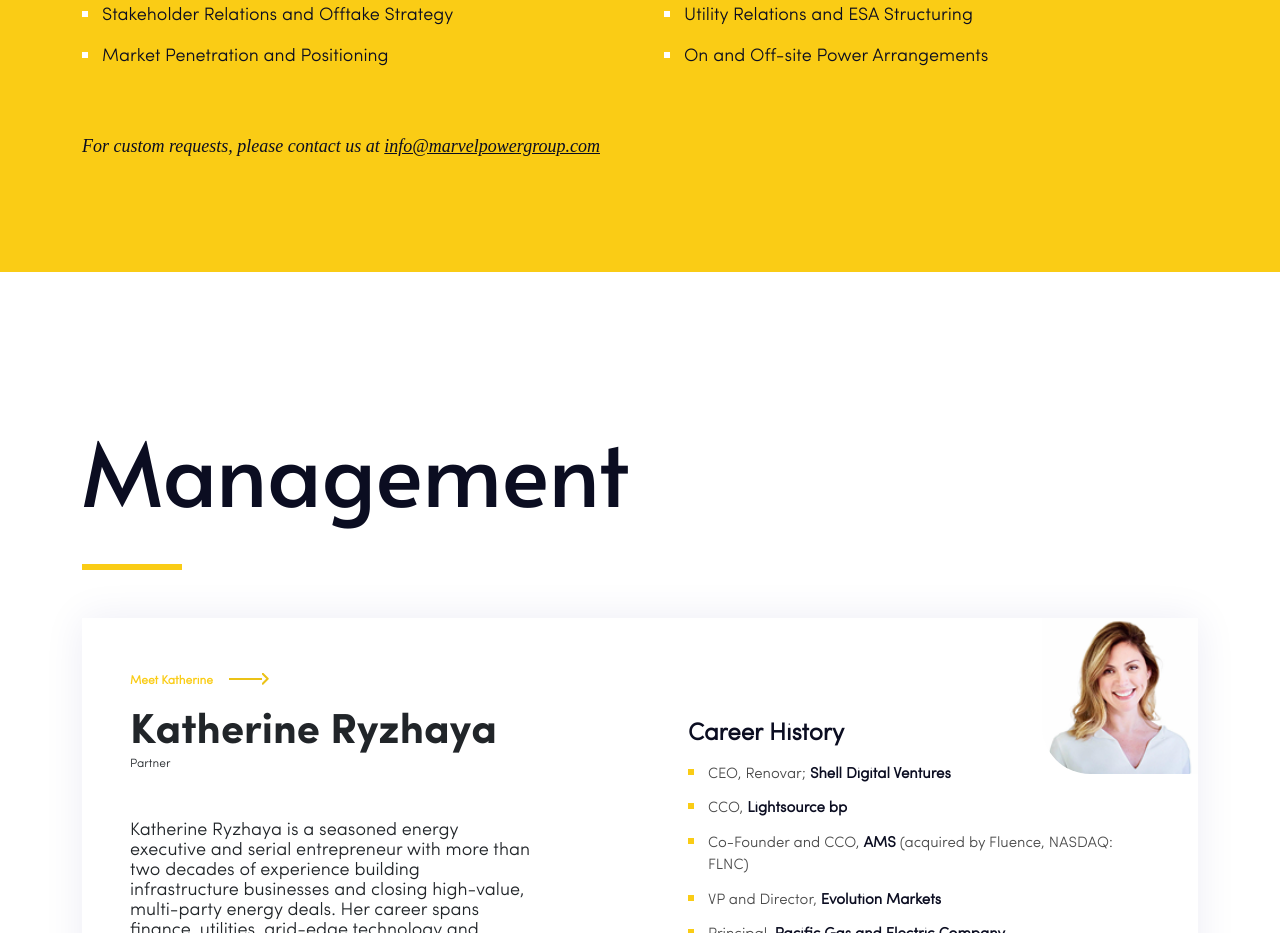
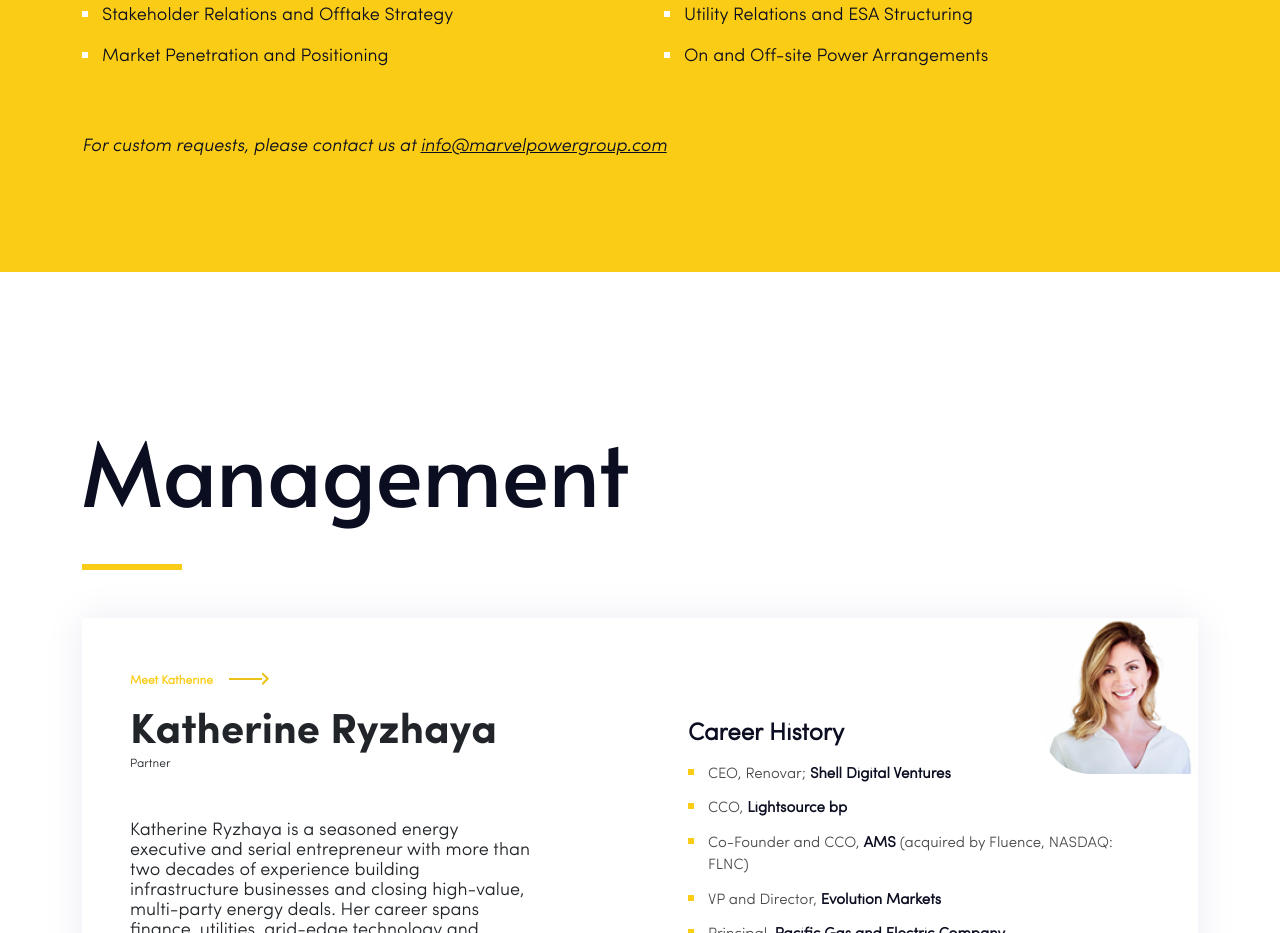
Before and after one commit to Ignat-Kononenko/marvel, a website: page src/electricity.html in a window 1280 px wide. Shown: the part 3160-4093 px from the top of the page. Drawn offline with nearby package versions, Linux system fonts and the light colour scheme; files that its build step writes are made by us from their sources; files whose address does not match are found by name.

Commit message:
fix font-family

```diff
--- a/src/scss/_services.scss
+++ b/src/scss/_services.scss
@@ -50,7 +50,7 @@
     }
     .service-contact-text {
         font-size: 18px;
-        font-family: font-sofia-pro-italic;
+        font-family: $font-sofia-pro-italic;
     }
     .service-contact-text a {
         color: #0B0D21;
```
